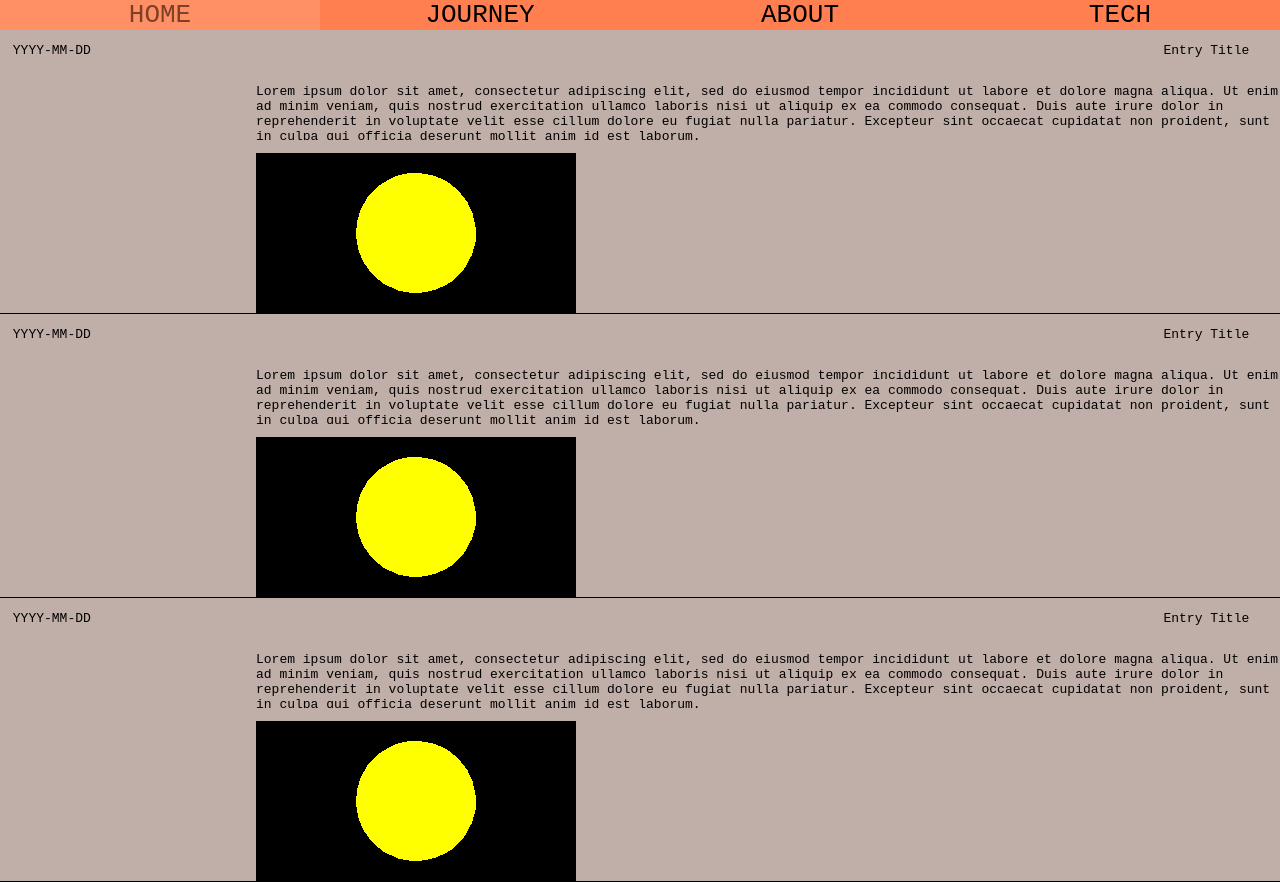
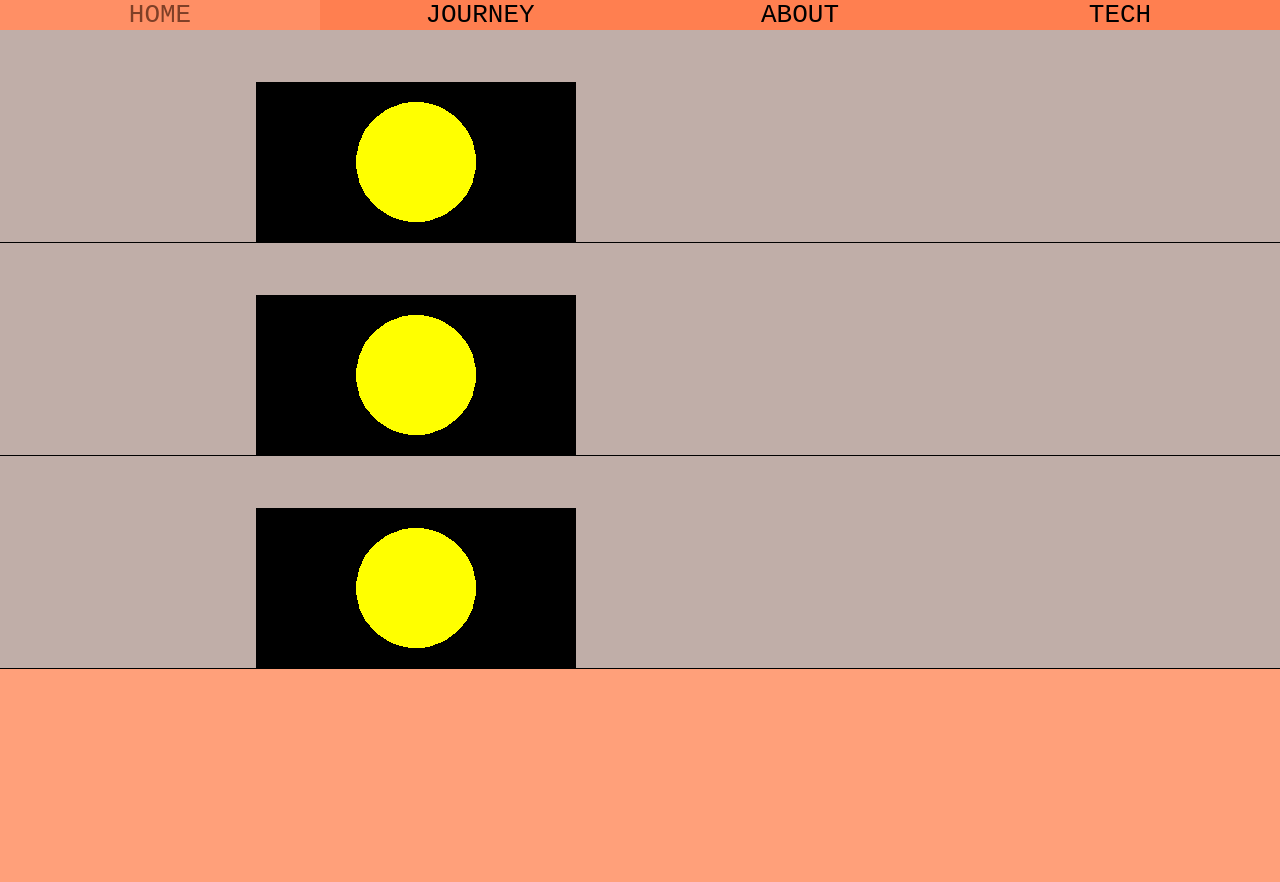
Before and after one commit to SriVinukonda/HarshaKarma, a React (Create React App) app in the folder harsha-karma/: page /journey in a window 1280 px wide. After the commit the page ends 800 px from the top, so only its background shows below. Built offline with nearby package versions, Linux system fonts and the light colour scheme.

Commit message:
Changed entryLog to take in prop values

```diff
--- a/harsha-karma/src/components/EntryLog.jsx
+++ b/harsha-karma/src/components/EntryLog.jsx
@@ -7,10 +7,10 @@ function EntryLog(props) {
   return (
 
     <div className='entryLogBody'>
-        <p className='date'>YYYY-MM-DD</p>
+        <p className='date'>{props.date}</p>
         <div className="content">
-          <p className='entryTitle'>Entry Title</p>
-          <p className='journalEntry'>Lorem ipsum dolor sit amet, consectetur adipiscing elit, sed do eiusmod tempor incididunt ut labore et dolore magna aliqua. Ut enim ad minim veniam, quis nostrud exercitation ullamco laboris nisi ut aliquip ex ea commodo consequat. Duis aute irure dolor in reprehenderit in voluptate velit esse cillum dolore eu fugiat nulla pariatur. Excepteur sint occaecat cupidatat non proident, sunt in culpa qui officia deserunt mollit anim id est laborum.</p>
+          <p className='entryTitle'>{props.title}</p>
+          <p className='journalEntry'>{props.content}</p>
         <WebGLScene/>
         </div>
         </div>
```
